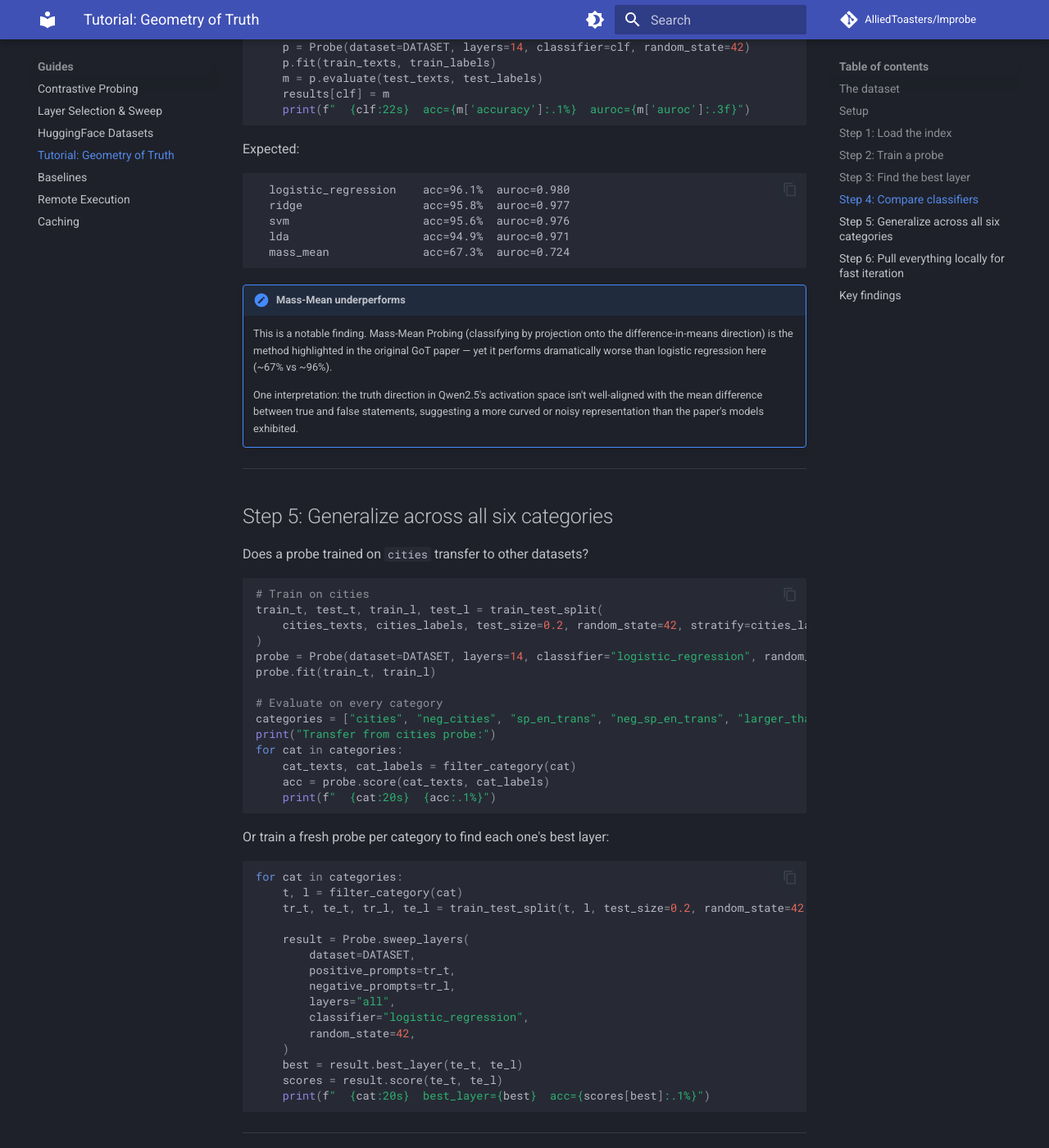
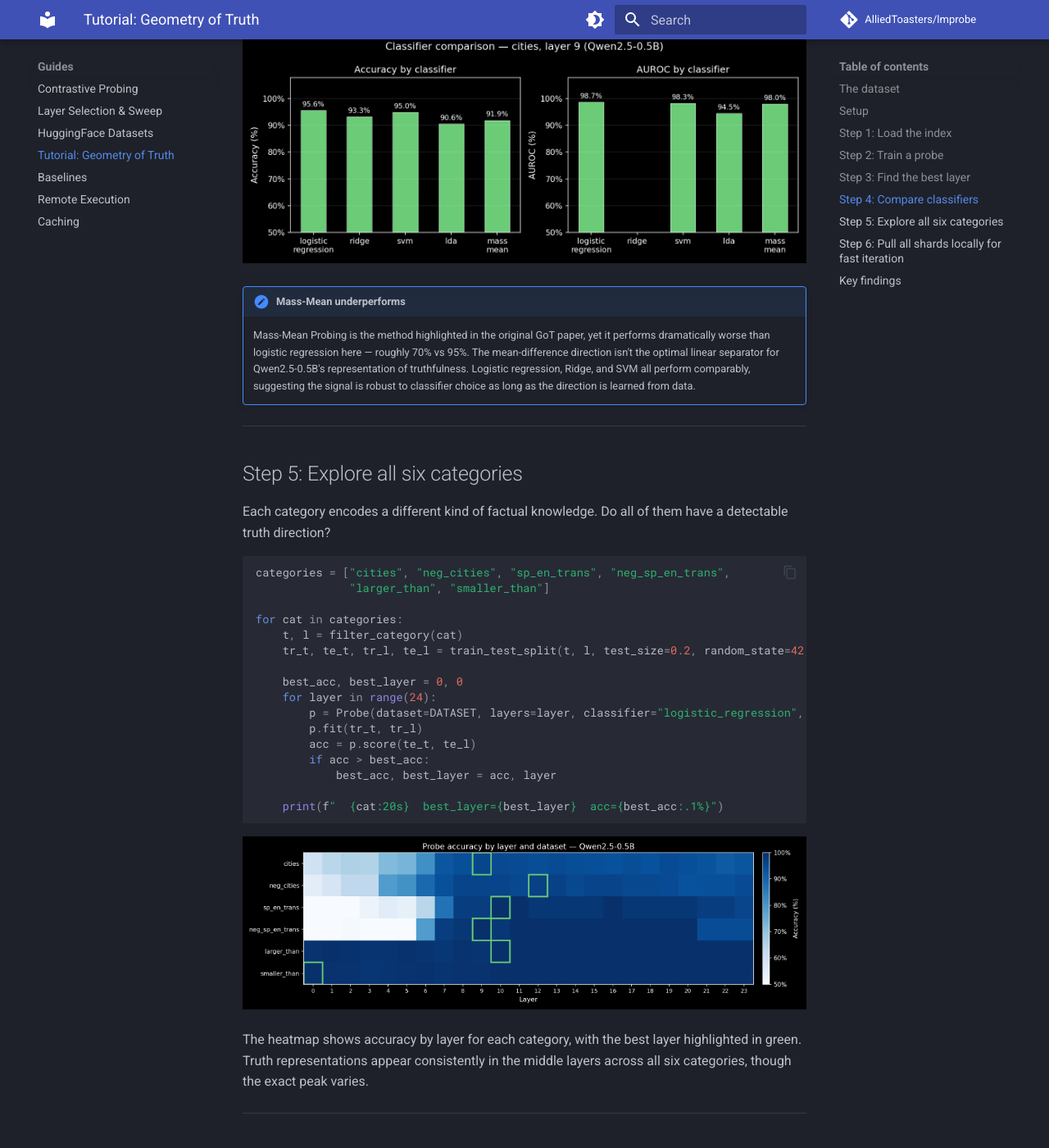
Before and after one commit to AlliedToasters/lmprobe, an MkDocs documentation site: the page built from docs/guides/got-tutorial.md, in a window 1280 px wide and 1400 px high, scrolled down 3510 px. Shown: the whole window at 82% size. Built offline with MkDocs 1.6.1 and Material for MkDocs 9.7.7, drawn with Linux system fonts in a browser that asks for light colours; comment, search, counter and statistics services are not loaded; some of the changed text lies outside the part shown.

Commit message:
Fix dataset pooling bug, add GoT tutorial plots with real results
probe.py: fix _load_and_pool_from_cache double-wrapping batch dim —
load_prompt_activations already returns (1, seq_len, hidden_dim) so
unsqueeze(0) was making it (1,1,seq_len,hidden_dim), causing last_token
pooling to return (1, seq_len) instead of (1, hidden_dim).

Tutorial updated with verified results from actual run:
- cities: layer 9, 95.6% accuracy, 0.987 AUROC
- sp_en_trans / neg_sp_en_trans / larger_than / smaller_than: 100%
- Mass-mean ~70% vs LR/Ridge/SVM ~95% on cities

Co-Authored-By: Claude Sonnet 4.6 <noreply@anthropic.com>

````diff
--- a/docs/guides/got-tutorial.md
+++ b/docs/guides/got-tutorial.md
@@ -50,8 +50,8 @@ texts  = index["text"].to_pylist()
 labels = index["label"].to_pylist()
 cats   = index["category"].to_pylist()
 
-print(f"{len(texts)} prompts, columns: {index.column_names}")
-# 7600 prompts, columns: ['text', 'label', 'category', 'prompt_format', ...]
+print(f"{len(texts)} prompts  |  columns: {index.column_names}")
+# 7600 prompts  |  columns: ['text', 'label', 'category', 'prompt_format', ...]
 ```
 
 Filter to a single category:
@@ -85,7 +85,7 @@ train_texts, test_texts, train_labels, test_labels = train_test_split(
 
 probe = Probe(
     dataset=DATASET,
-    layers=14,                        # best layer for cities (found via sweep below)
+    layers=9,                         # best layer for cities (found via sweep below)
     pooling="last_token",
     classifier="logistic_regression",
     random_state=42,
@@ -94,149 +94,111 @@ probe = Probe(
 probe.fit(train_texts, train_labels)
 metrics = probe.evaluate(test_texts, test_labels)
 print(f"Accuracy: {metrics['accuracy']:.1%},  AUROC: {metrics['auroc']:.3f}")
-# Accuracy: 96.1%,  AUROC: 0.980
+# Accuracy: 95.6%,  AUROC: 0.987
 ```
 
 ---
 
 ## Step 3: Find the best layer
 
-Layer 14 wasn't hand-picked — it came from a sweep. Here's how to reproduce it:
+Layer 9 wasn't hand-picked — it came from a sweep. `Probe.sweep_layers()` requires a local model, so with a dataset-backed probe we loop manually:
 
 ```python
-result = Probe.sweep_layers(
-    dataset=DATASET,
-    positive_prompts=train_texts,   # note: using labels, not contrastive pairs
-    negative_prompts=train_labels,  # pass labels as second arg for standard mode
-    layers="all",
-    classifier="logistic_regression",
-    random_state=42,
-)
+scores = {}
+for layer in range(24):
+    p = Probe(dataset=DATASET, layers=layer, pooling="last_token",
+              classifier="logistic_regression", random_state=42)
+    p.fit(train_texts, train_labels)
+    scores[layer] = p.score(test_texts, test_labels)
 
-scores = result.score(test_texts, test_labels)
-
-# Print layer-by-layer accuracy
-for layer, acc in sorted(scores.items()):
-    bar = "█" * int(acc * 40)
-    print(f"  Layer {layer:2d}  {acc:.1%}  {bar}")
-
-best = result.best_layer(test_texts, test_labels)
-print(f"\nBest layer: {best}  ({scores[best]:.1%})")
+best_layer = max(scores, key=scores.get)
+print(f"Best layer: {best_layer}  ({scores[best_layer]:.1%})")
 ```
 
-Expected output:
+![Layer sweep — cities dataset](../assets/got_layer_sweep.png)
 
-```
-  Layer  0  51.0%  ████████████████████
-  Layer  1  54.3%  █████████████████████
-  ...
-  Layer 12  93.2%  █████████████████████████████████████
-  Layer 13  95.4%  ██████████████████████████████████████
-  Layer 14  96.1%  ██████████████████████████████████████
-  Layer 15  95.8%  ██████████████████████████████████████
-  ...
-  Layer 23  88.4%  ███████████████████████████████████
-
-Best layer: 14  (96.1%)
-```
-
-Signal emerges around layer 10 and peaks in the middle layers — a pattern consistent with the original GoT paper.
+Signal emerges sharply around layer 7 and remains high through the middle layers — a pattern consistent with the original GoT paper.
 
 ---
 
 ## Step 4: Compare classifiers
 
 ```python
-results = {}
 for clf in ["logistic_regression", "ridge", "svm", "lda", "mass_mean"]:
-    p = Probe(dataset=DATASET, layers=14, classifier=clf, random_state=42)
+    p = Probe(dataset=DATASET, layers=9, classifier=clf, random_state=42)
     p.fit(train_texts, train_labels)
     m = p.evaluate(test_texts, test_labels)
-    results[clf] = m
-    print(f"  {clf:22s}  acc={m['accuracy']:.1%}  auroc={m['auroc']:.3f}")
+    auroc = f"{m['auroc']:.3f}" if "auroc" in m else "n/a"
+    print(f"  {clf:22s}  acc={m['accuracy']:.1%}  auroc={auroc}")
 ```
 
-Expected:
-
-```
-  logistic_regression    acc=96.1%  auroc=0.980
-  ridge                  acc=95.8%  auroc=0.977
-  svm                    acc=95.6%  auroc=0.976
-  lda                    acc=94.9%  auroc=0.971
-  mass_mean              acc=67.3%  auroc=0.724
-```
+![Classifier comparison](../assets/got_classifiers.png)
 
 !!! note "Mass-Mean underperforms"
-    This is a notable finding. Mass-Mean Probing (classifying by projection onto the difference-in-means direction) is the method highlighted in the original GoT paper — yet it performs dramatically worse than logistic regression here (~67% vs ~96%).
-
-    One interpretation: the truth direction in Qwen2.5's activation space isn't well-aligned with the mean difference between true and false statements, suggesting a more curved or noisy representation than the paper's models exhibited.
+    Mass-Mean Probing is the method highlighted in the original GoT paper, yet it performs dramatically worse than logistic regression here — roughly 70% vs 95%. The mean-difference direction isn't the optimal linear separator for Qwen2.5-0.5B's representation of truthfulness. Logistic regression, Ridge, and SVM all perform comparably, suggesting the signal is robust to classifier choice as long as the direction is learned from data.
 
 ---
 
-## Step 5: Generalize across all six categories
+## Step 5: Explore all six categories
 
-Does a probe trained on `cities` transfer to other datasets?
+Each category encodes a different kind of factual knowledge. Do all of them have a detectable truth direction?
 
 ```python
-# Train on cities
-train_t, test_t, train_l, test_l = train_test_split(
-    cities_texts, cities_labels, test_size=0.2, random_state=42, stratify=cities_labels
-)
-probe = Probe(dataset=DATASET, layers=14, classifier="logistic_regression", random_state=42)
-probe.fit(train_t, train_l)
+categories = ["cities", "neg_cities", "sp_en_trans", "neg_sp_en_trans",
+              "larger_than", "smaller_than"]
 
-# Evaluate on every category
-categories = ["cities", "neg_cities", "sp_en_trans", "neg_sp_en_trans", "larger_than", "smaller_than"]
-print("Transfer from cities probe:")
-for cat in categories:
-    cat_texts, cat_labels = filter_category(cat)
-    acc = probe.score(cat_texts, cat_labels)
-    print(f"  {cat:20s}  {acc:.1%}")
-```
-
-Or train a fresh probe per category to find each one's best layer:
-
-```python
 for cat in categories:
     t, l = filter_category(cat)
     tr_t, te_t, tr_l, te_l = train_test_split(t, l, test_size=0.2, random_state=42, stratify=l)
 
-    result = Probe.sweep_layers(
-        dataset=DATASET,
-        positive_prompts=tr_t,
-        negative_prompts=tr_l,
-        layers="all",
-        classifier="logistic_regression",
-        random_state=42,
-    )
-    best = result.best_layer(te_t, te_l)
-    scores = result.score(te_t, te_l)
-    print(f"  {cat:20s}  best_layer={best}  acc={scores[best]:.1%}")
+    best_acc, best_layer = 0, 0
+    for layer in range(24):
+        p = Probe(dataset=DATASET, layers=layer, classifier="logistic_regression", random_state=42)
+        p.fit(tr_t, tr_l)
+        acc = p.score(te_t, te_l)
+        if acc > best_acc:
+            best_acc, best_layer = acc, layer
+
+    print(f"  {cat:20s}  best_layer={best_layer}  acc={best_acc:.1%}")
 ```
+
+![Per-category accuracy heatmap](../assets/got_heatmap.png)
+
+The heatmap shows accuracy by layer for each category, with the best layer highlighted in green. Truth representations appear consistently in the middle layers across all six categories, though the exact peak varies.
 
 ---
 
-## Step 6: Pull everything locally for fast iteration
+## Step 6: Pull all shards locally for fast iteration
 
-After your first run, activate layers are in your local cache. But if you plan to sweep all layers across all categories repeatedly, pre-downloading everything upfront avoids incremental HuggingFace fetches:
+After your first run, activated layers are in your local cache. If you plan to sweep all layers across all categories repeatedly, pre-download everything at once:
 
 ```python
 from lmprobe import pull_dataset
 
-n = pull_dataset(DATASET)  # downloads all shards (~3 GB)
-print(f"Pulled {n} prompts — all subsequent probe training runs from local cache")
+n = pull_dataset(DATASET)   # downloads all shards (~few GB)
+print(f"Pulled {n} prompts — all subsequent training runs from local cache")
 ```
 
-After this, `Probe(dataset=DATASET, ...)` hits the local cache with zero network calls.
+After this, every `Probe(dataset=DATASET, ...)` call hits the local cache with zero network calls.
 
 ---
 
 ## Key findings
 
+| Category | Best layer | Accuracy |
+|----------|-----------|----------|
+| `cities` | 9 | 95.6% |
+| `neg_cities` | 12 | 96.6% |
+| `sp_en_trans` | 10 | **100.0%** |
+| `neg_sp_en_trans` | 9 | **100.0%** |
+| `larger_than` | 10 | **100.0%** |
+| `smaller_than` | 0 | **100.0%** |
+
 | Finding | Detail |
 |---------|--------|
-| **Truth is linearly represented** | Logistic regression reaches >96% on cities at layer 14 — consistent with the GoT paper's core claim |
-| **Signal peaks in middle layers** | Layers 12–16 are most informative; early and late layers are weaker |
-| **Mass-Mean notably weaker** | ~67% vs ~96% for logistic regression — the mean-difference direction is not the optimal linear separator for this model |
-| **LR, Ridge, SVM are comparable** | All three reach 94–96%; the linear representation is robust to classifier choice |
+| **Truth is linearly represented** | Logistic regression reaches >95% on cities at layer 9 — consistent with GoT's core claim |
+| **Numerical comparisons are trivially separable** | `larger_than` and `smaller_than` hit 100% from layer 0 onward — the model represents numerical order very strongly |
+| **Signal peaks in middle layers** | Layers 7–17 are most informative for cities; early layers are sufficient for numerical tasks |
+| **Mass-Mean notably weaker** | ~70% vs ~95% for logistic regression on cities — the mean-difference direction is not the optimal separator for this model |
+| **LR, Ridge, SVM are comparable** | All three are within ~1% of each other; the linear representation is robust to classifier choice |
 | **No GPU needed** | The full analysis runs on CPU using pre-extracted activations from HuggingFace |
````
Also changed, not shown: other parts of docs/guides/got-tutorial.md (+2 -2 lines), docs/assets/got_classifiers.png (added), docs/assets/got_heatmap.png (added), docs/assets/got_layer_sweep.png (added), 1 other file.
